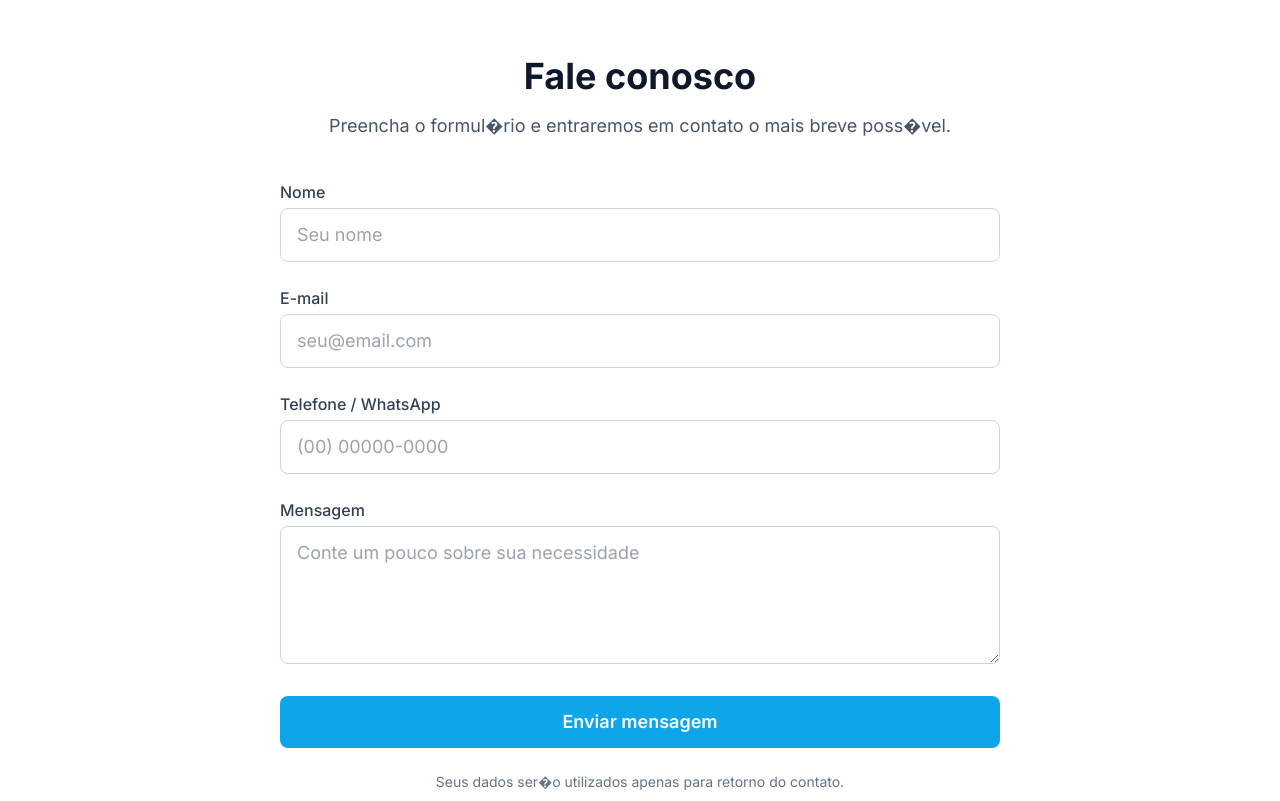
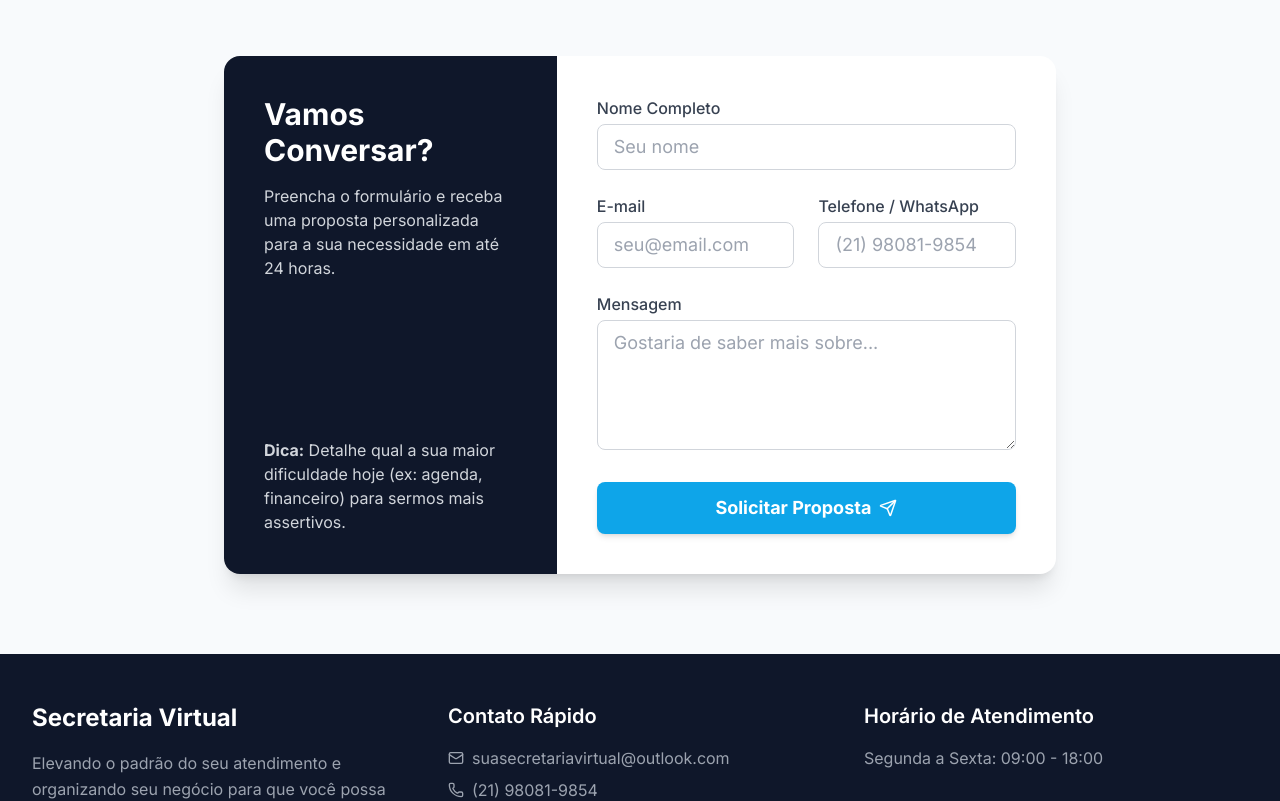
Before and after one commit to darcidocarmo/Sitesuasecretaria, a React (Vite) app: page / in a window 1280 px wide. Shown: the part 4060-4861 px from the top of the page. Built offline with nearby package versions, Linux system fonts and the light colour scheme.

Commit message:
rollback

```diff
--- a/components/Contact.tsx
+++ b/components/Contact.tsx
@@ -1,103 +1,177 @@
-import React from "react";
+import React, { useState } from 'react';
+import { Send, Loader2 } from 'lucide-react';
 
-export function Contact() {
+export const Contact: React.FC = () => {
+  const [formData, setFormData] = useState({
+    name: '',
+    email: '',
+    phone: '',
+    message: ''
+  });
+  const [submitted, setSubmitted] = useState(false);
+  const [isSubmitting, setIsSubmitting] = useState(false);
+
+  const handleChange = (e: React.ChangeEvent<HTMLInputElement | HTMLTextAreaElement>) => {
+    setFormData({
+      ...formData,
+      [e.target.name]: e.target.value
+    });
+  };
+
+  const handleSubmit = async (e: React.FormEvent) => {
+    e.preventDefault();
+    setIsSubmitting(true);
+
+    try {
+      const response = await fetch("https://formsubmit.co/ajax/suasecretariavirtual@outlook.com", {
+        method: "POST",
+        headers: {
+          'Content-Type': 'application/json',
+          'Accept': 'application/json'
+        },
+        body: JSON.stringify({
+          name: formData.name,
+          email: formData.email,
+          phone: formData.phone,
+          message: formData.message,
+          _subject: `Novo Contato Site: ${formData.name}`,
+          _template: 'table', // Formats the email nicely
+          _captcha: 'false'   // Disables captcha to keep it simple (optional)
+        })
+      });
+
+      if (response.ok) {
+        setSubmitted(true);
+        setFormData({ name: '', email: '', phone: '', message: '' });
+      } else {
+        alert("Ocorreu um erro ao enviar. Por favor, tente novamente ou entre em contato pelo WhatsApp.");
+      }
+    } catch (error) {
+      console.error("Erro no envio:", error);
+      alert("Erro de conexão. Verifique sua internet e tente novamente.");
+    } finally {
+      setIsSubmitting(false);
+    }
+  };
+
   return (
-    <section id="contato" className="bg-white py-20">
-      <div className="max-w-3xl mx-auto px-6">
-        <h2 className="text-3xl font-bold text-slate-900 mb-4 text-center">
-          Fale conosco
-        </h2>
+    <section id="contact" className="py-20 bg-slate-50">
+      <div className="max-w-4xl mx-auto px-4 sm:px-6 lg:px-8">
+        <div className="bg-white rounded-2xl shadow-xl overflow-hidden">
+          <div className="grid grid-cols-1 md:grid-cols-5">
 
-        <p className="text-slate-600 text-center mb-10">
-          Preencha o formul�rio e entraremos em contato o mais breve poss�vel.
+            <div className="md:col-span-2 bg-navy-900 p-10 text-white flex flex-col justify-between">
+              <div>
+                <h3 className="text-2xl font-bold mb-4">Vamos Conversar?</h3>
+                <p className="text-gray-300 text-sm mb-6">
+                  Preencha o formulário e receba uma proposta personalizada para a sua necessidade em até 24 horas.
                 </p>
+              </div>
+              <div className="space-y-4 text-sm text-gray-300">
+                <p><strong>Dica:</strong> Detalhe qual a sua maior dificuldade hoje (ex: agenda, financeiro) para sermos mais assertivos.</p>
+              </div>
+            </div>
 
-        <form
-          action="https://formsubmit.co/suasecretariavirtual@outlook.com"
-          method="POST"
-          className="space-y-6"
+            <div className="md:col-span-3 p-10">
+              {submitted ? (
+                <div className="h-full flex flex-col items-center justify-center text-center animate-fadeIn">
+                  <div className="w-16 h-16 bg-green-100 rounded-full flex items-center justify-center mb-4">
+                    <Send className="text-green-600" size={32} />
+                  </div>
+                  <h3 className="text-xl font-bold text-navy-900">Mensagem Enviada!</h3>
+                  <p className="text-gray-600 mb-6">Recebemos seu contato e retornaremos em breve.</p>
+                  <button
+                    onClick={() => setSubmitted(false)}
+                    className="text-primary font-semibold hover:underline"
                   >
-          {/* Configura��es do FormSubmit */}
-          <input
-            type="hidden"
-            name="_subject"
-            value="Novo contato pelo site - Sua Secret�ria Virtual"
-          />
-          <input type="hidden" name="_captcha" value="false" />
-          <input type="hidden" name="_template" value="table" />
-
-          {/* Honeypot anti-spam */}
-          <input type="text" name="_honey" style={{ display: "none" }} />
-
-          {/* Nome */}
+                    Enviar nova mensagem
+                  </button>
+                </div>
+              ) : (
+                <form onSubmit={handleSubmit} className="space-y-6">
                   <div>
-            <label className="block text-sm font-medium text-slate-700 mb-1">
-              Nome
-            </label>
+                    <label htmlFor="name" className="block text-sm font-medium text-gray-700 mb-1">Nome Completo</label>
                     <input
                       type="text"
-              name="nome"
+                      name="name"
+                      id="name"
                       required
-              className="w-full rounded-lg border border-slate-300 px-4 py-3 focus:outline-none focus:ring-2 focus:ring-primary"
+                      value={formData.name}
+                      onChange={handleChange}
+                      className="w-full px-4 py-2 border border-gray-300 rounded-lg focus:ring-2 focus:ring-primary focus:border-transparent outline-none transition-all"
                       placeholder="Seu nome"
                     />
                   </div>
 
-          {/* Email */}
+                  <div className="grid grid-cols-1 md:grid-cols-2 gap-6">
                     <div>
-            <label className="block text-sm font-medium text-slate-700 mb-1">
-              E-mail
-            </label>
+                      <label htmlFor="email" className="block text-sm font-medium text-gray-700 mb-1">E-mail</label>
                       <input
                         type="email"
                         name="email"
+                        id="email"
                         required
-              className="w-full rounded-lg border border-slate-300 px-4 py-3 focus:outline-none focus:ring-2 focus:ring-primary"
+                        value={formData.email}
+                        onChange={handleChange}
+                        className="w-full px-4 py-2 border border-gray-300 rounded-lg focus:ring-2 focus:ring-primary focus:border-transparent outline-none transition-all"
                         placeholder="seu@email.com"
                       />
                     </div>
-
-          {/* Telefone */}
                     <div>
-            <label className="block text-sm font-medium text-slate-700 mb-1">
-              Telefone / WhatsApp
-            </label>
+                      <label htmlFor="phone" className="block text-sm font-medium text-gray-700 mb-1">Telefone / WhatsApp</label>
                       <input
                         type="tel"
-              name="telefone"
+                        name="phone"
+                        id="phone"
                         required
-              className="w-full rounded-lg border border-slate-300 px-4 py-3 focus:outline-none focus:ring-2 focus:ring-primary"
-              placeholder="(00) 00000-0000"
+                        value={formData.phone}
+                        onChange={handleChange}
+                        className="w-full px-4 py-2 border border-gray-300 rounded-lg focus:ring-2 focus:ring-primary focus:border-transparent outline-none transition-all"
+                        placeholder="(21) 98081-9854"
                       />
                     </div>
-
-          {/* Mensagem */}
-          <div>
-            <label className="block text-sm font-medium text-slate-700 mb-1">
-              Mensagem
-            </label>
-            <textarea
-              name="mensagem"
-              rows={4}
-              required
-              className="w-full rounded-lg border border-slate-300 px-4 py-3 focus:outline-none focus:ring-2 focus:ring-primary"
-              placeholder="Conte um pouco sobre sua necessidade"
-            />
                   </div>
 
-          {/* Bot�o */}
+                  <div>
+                    <label htmlFor="message" className="block text-sm font-medium text-gray-700 mb-1">Mensagem</label>
+                    <textarea
+                      name="message"
+                      id="message"
+                      rows={4}
+                      value={formData.message}
+                      onChange={handleChange}
+                      className="w-full px-4 py-2 border border-gray-300 rounded-lg focus:ring-2 focus:ring-primary focus:border-transparent outline-none transition-all"
+                      placeholder="Gostaria de saber mais sobre..."
+                    ></textarea>
+                  </div>
+
                   <button
                     type="submit"
-            className="w-full rounded-lg bg-primary px-6 py-3 text-white font-semibold hover:bg-sky-600 transition"
+                    disabled={isSubmitting}
+                    className={`w-full bg-primary hover:bg-sky-600 text-white font-bold py-3 px-6 rounded-lg transition-colors shadow-md flex items-center justify-center gap-2 ${isSubmitting ? 'opacity-70 cursor-not-allowed' : ''}`}
                   >
-            Enviar mensagem
+                    {isSubmitting ? (
+                      <>
+                        <Loader2 size={20} className="animate-spin" />
+                        Enviando...
+                      </>
+                    ) : (
+                      <>
+                        Solicitar Proposta
+                        <Send size={18} />
+                      </>
+                    )}
                   </button>
+
+                  {/* Honeypot field for simple spam protection (hidden) */}
+                  <input type="text" name="_honey" style={{display: 'none'}} />
                 </form>
+              )}
+            </div>
 
-        <p className="text-xs text-slate-500 text-center mt-6">
-          Seus dados ser�o utilizados apenas para retorno do contato.
-        </p>
+          </div>
+        </div>
       </div>
     </section>
   );
-}
+};
```
Lines whose indentation alone changed are shown as unchanged.
